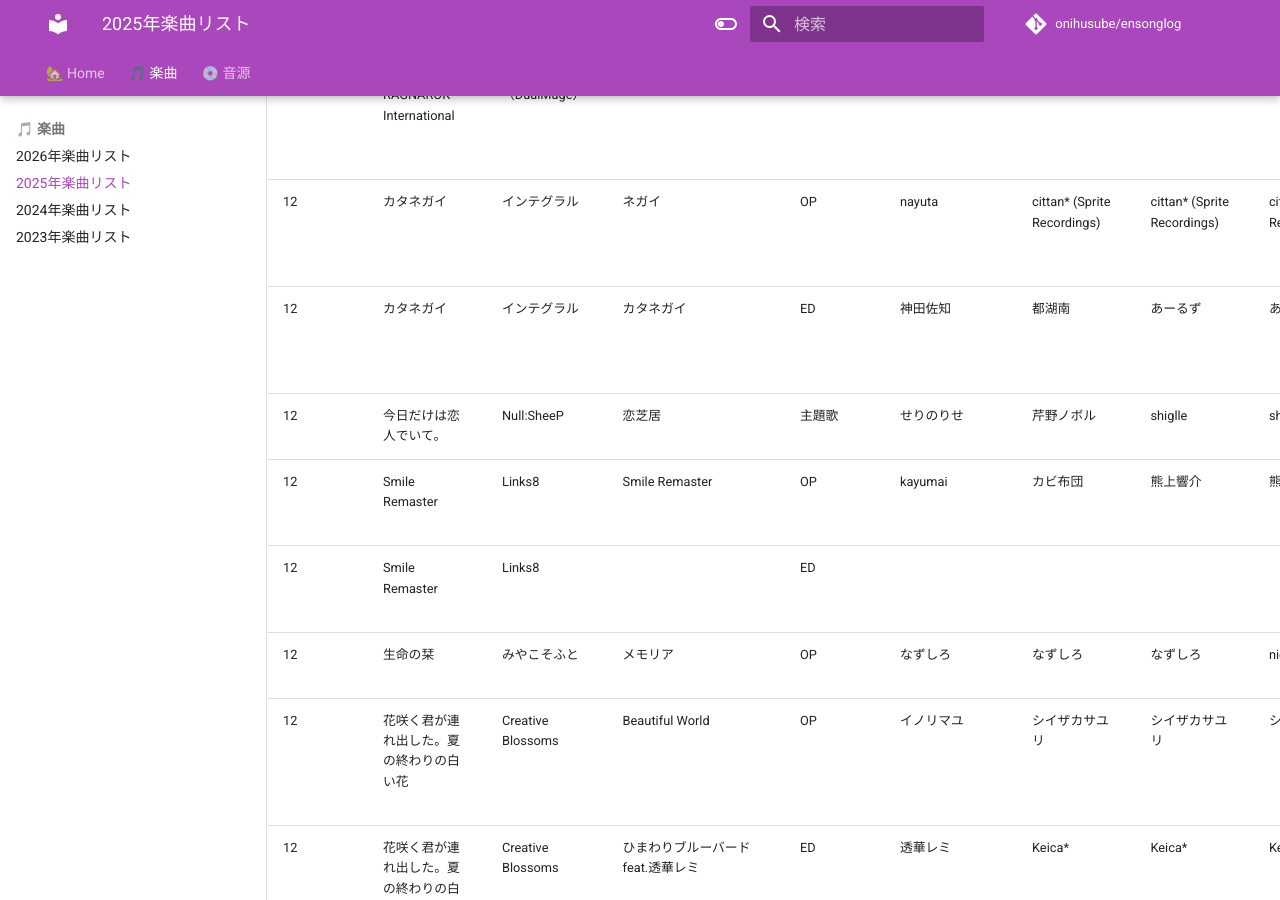
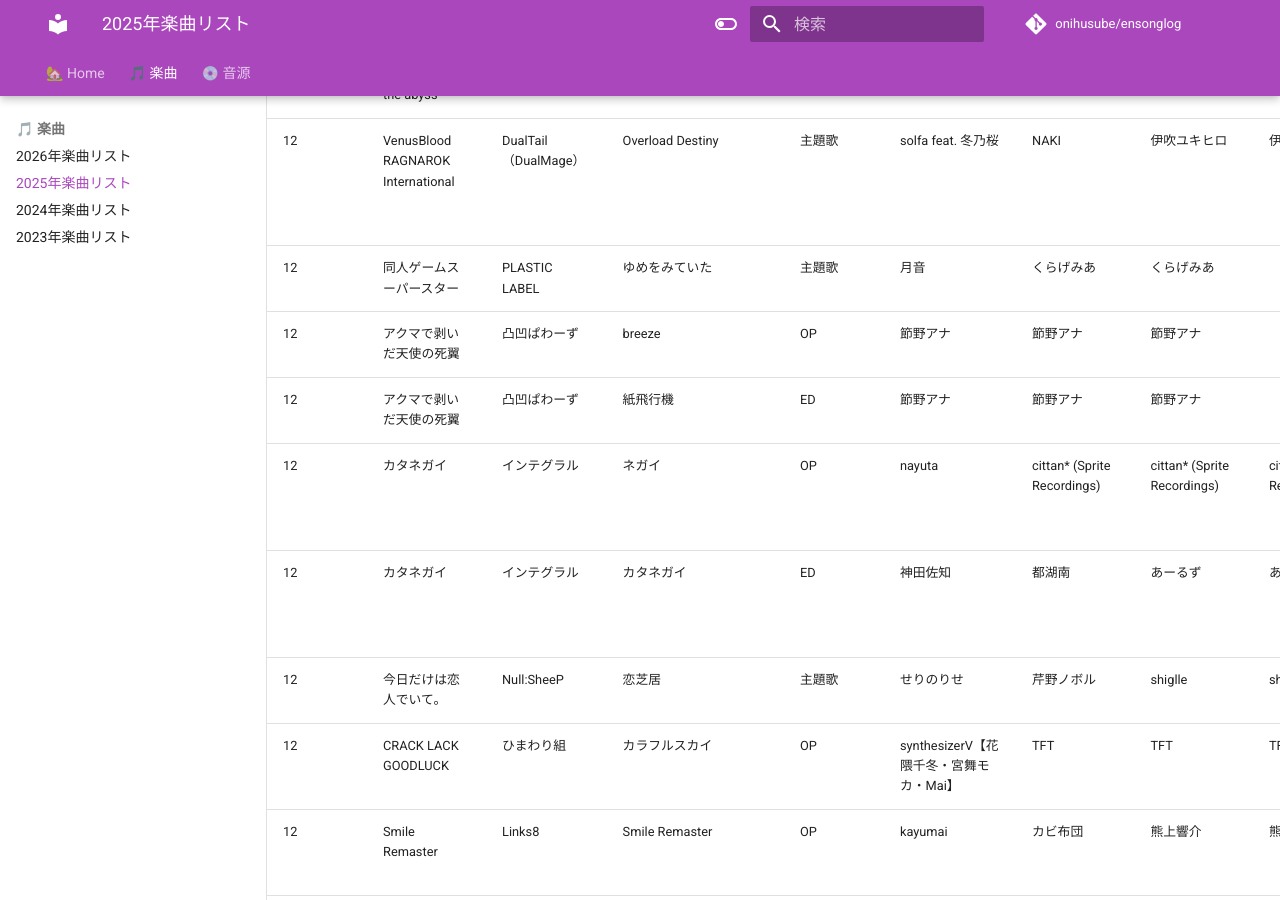
Before and after one commit to onihusube/ensonglog, an MkDocs documentation site: the page built from docs/2025/楽曲.md, in a window 1280 px wide and 900 px high, scrolled down 30371 px. Built offline with MkDocs 1.6.1 and Material for MkDocs 9.7.7, drawn with Linux system fonts in a browser that asks for light colours; emoji names are drawn with the system emoji font; comment, search, counter and statistics services are not loaded; some of the changed text lies outside the part shown.

Commit message:
曲情報追加

```diff
--- a/docs/2025/楽曲.md
+++ b/docs/2025/楽曲.md
@@ -280,6 +280,7 @@
 | 11<!--/07--> | 身バレだけはしたくない! ～有名女配信者さんは僕の言うことを何でも聞いてくれます～ | アパタイト | 0と1の彼女 | 主題歌 | | ROLLY BOX | ROLLY BOX | | ゲームディスク | | [:rabbit:](https://chobit.cc/7s34y) |
 | 11<!--/12--> | Million Depth | PLAYISM / Cyber Space Biotope | Re,Future | 主題歌 | 凛々咲 |  |  | | サウンドトラック（[Steam](https://store.steampowered.com/app/4126490/Million_Depth_Soundtrack/)） |  | [:fontawesome-brands-youtube:](https://www.youtube.com/watch?v=dVMoMHh4q4k) |
 | 11<!--/14--> | お義母さんとの秘密 ～結婚の挨拶に行ったら、先日のデリヘル嬢でした…。～ | アパタイト | レゾナンス | 主題歌 | | ROLLY BOX | ROLLY BOX | | ゲームディスク | | [:rabbit:](https://chobit.cc/dd0lj) |
+| 11<!--/17--> | Coffee Fox Kim Samwol | Mystic Quest | I'll Trust You (믿을게) | OP | 유은빈 |  | 신준기 | | Soundtrack（[Steam](https://store.steampowered.com/app/4334370/Coffee_Fox_Kim_Samwol_Soundtrack/) [STOVE](https://store.onstove.com/ko/games/103883)） | Music Director：신준기 | [:fontawesome-brands-youtube:](https://www.youtube.com/watch?v=l1pVBx4vkMo) |
 | 11<!--/27--> | ウツロマユ - Hollow Cocoon – Special Edition | | 繭籠り | ED | 朝木ゆう | えびかれー伯爵 | えびかれー伯爵 | えびかれー伯爵 | [Linkcore](https://linkco.re/mUhsTpEy) </br> [BOOTH](https://asagiyuu.booth.pm/items/5308306) | Mix：神灼爺 </br> ウツロマユ - Hollow Cocoon -（2023/12） ED | [:fontawesome-brands-youtube:](https://www.youtube.com/watch?v=67DA4_lyPTA) |
 | 11<!--/27--> | Knight Case Files | 氷冠スタジオ | アクター | 主題歌 | みすず（Laica） | Laica | Laica | Laica | [🎵🔗](https://linkcloud.mu/3e8b9c1f) | Gt:やま／Ba:tomoya／Dr:ざき | [:fontawesome-brands-youtube:](https://www.youtube.com/watch?v=aBN4LpUuzj8) |
 | 11<!--/28--> | 虹彩都市 | Key | GAZE | 主題歌 | nonoc | 川田まみ | 中沢伴行 | 中沢伴行、尾崎武士 | [LinkCore](https://linkco.re/gnhcUXvC) </br> 限定版特典 サウンドトラックCD | Guitar：尾崎武士　Bass：蛇石 徹 | [:fontawesome-brands-youtube:](https://www.youtube.com/watch?v=8le7FLr08go) |
@@ -317,9 +318,13 @@
 | 12<!--/26--> | True Colors -memories of the abyss- | MELLOW | Puddle Blue | 水萌ED | 八花 | 東条サダヲ | 東条サダヲ | 東条サダヲ | True Colors Original Sound Track | | [:fontawesome-brands-youtube:](https://www.youtube.com/watch?v=y2FvnowliJs) |
 | 12<!--/26--> | True Colors -memories of the abyss- | MELLOW | コントラスト -AnotherColor mix- | OPアレンジ | 夢乃ゆき | 東条サダヲ | 東条サダヲ | 東条サダヲ | サントラ予約特典 | | [:fontawesome-brands-youtube:](https://www.youtube.com/watch?v=KZPvmLtTeL8) [:fontawesome-brands-youtube:](https://www.youtube.com/watch?v=JwL1zWjVxoM) |
 | 12<!--/26--> | VenusBlood RAGNAROK International | DualTail（DualMage） | Overload Destiny | 主題歌 | solfa feat. 冬乃桜 | NAKI | 伊吹ユキヒロ | 伊吹ユキヒロ  | VenusBlood RAGNAROK International オリジナルサウンドトラック |  |
+| 12<!--/29--> | 同人ゲームスーパースター | PLASTIC LABEL | ゆめをみていた | 主題歌 | 月音 | くらげみあ | くらげみあ |  |  |  | [:fontawesome-brands-youtube:](https://www.youtube.com/watch?v=w-Z6qaQPZTI) |
+| 12<!--/31--> | アクマで剥いだ天使の死翼 | 凸凹ぱわーず | breeze | OP | 節野アナ | 節野アナ | 節野アナ |  | 主題歌集 [BOOTH](https://dkbk.booth.pm/items/7912080) | | |
+| 12<!--/31--> | アクマで剥いだ天使の死翼 | 凸凹ぱわーず | 紙飛行機 | ED | 節野アナ | 節野アナ | 節野アナ |  | 主題歌集 [BOOTH](https://dkbk.booth.pm/items/7912080) | | |
 | 12<!--/31--> | カタネガイ | インテグラル | ネガイ | OP | nayuta | cittan* (Sprite Recordings) | cittan* (Sprite Recordings) | cittan* (Sprite Recordings) | 【カタネガイ音楽集】 オリジナルサウンドトラック（[BOOTH](https://signumiisprite.booth.pm/items/7813315)） | Guitar: Nygaki, Mix & Mastering: Shibayan (Shibayan Records) | [:fontawesome-brands-twitter:](https://x.com/katanegai/status/1999437056750272570) [:fontawesome-brands-youtube:](https://www.youtube.com/watch?v=67SCEwQp3ZQ) |
 | 12<!--/31--> | カタネガイ | インテグラル | カタネガイ | ED | 神田佐知 | 都湖南 | あーるず | あーるず | 【カタネガイ音楽集】 オリジナルサウンドトラック（[BOOTH](https://signumiisprite.booth.pm/items/7813315)） | | |
 | 12<!--/31--> | 今日だけは恋人でいて。 | Null:SheeP | 恋芝居 | 主題歌 | せりのりせ | 芹野ノボル | shiglle | shiglle | | Gt.：天野駿佑（Flat×Company） | [:fontawesome-brands-youtube:](https://www.youtube.com/watch?v=liltHJSn28Y) |
+| 12<!--/31--> | CRACK LACK GOODLUCK | ひまわり組 | カラフルスカイ | OP | synthesizerV【花隈千冬・宮舞モカ・Mai】 | TFT | TFT | TFT |  |  | [:fontawesome-brands-twitter:](https://x.com/TFT7822/status/1884547400620195965) [:fontawesome-brands-youtube:](https://www.youtube.com/watch?v=4iOOLWBj9FI) |
 | 12<!--/31--> | Smile Remaster | Links8 | Smile Remaster | OP | kayumai | カビ布団 | 熊上響介 | 熊上響介 | C107会場限定セット購入特典カセットテープ | MIX：LEINIELmusic | [:fontawesome-brands-twitter:](https://x.com/RegameP58027/status/1999809813153280362) |
 | 12<!--/31--> | Smile Remaster | Links8 |  | ED |  |  |  |  | C107会場限定セット購入特典カセットテープ |  |  |
 | 12<!--/31--> | 生命の栞 | みやこそふと | メモリア | OP | なずしろ | なずしろ | なずしろ | nion | 同梱サウンドトラック | Guitar：しもぞの, Bass：あんいち | [:fontawesome-brands-youtube:](https://www.youtube.com/watch?v=ANfTDueFS_M) |
@@ -339,7 +344,6 @@
 |  | 梦之彼方-fate prologue |  | 大好きだよ | キャラクターソング | のんです | のんです、菱爱 | 東の明るさ | 東の明るさ |  |  | [B站](https://bilibili.com/video/BV19H4y177hK/) |
 | | ゆめうつつクインテット | るび様を崇める会 | ゆめうつつシンドローム | 主題歌 | 月乃 | SlenderGirl | SlenderGirl | SlenderGirl | | | [:fontawesome-brands-youtube:](https://www.youtube.com/watch?v=a1NNHG7T6KU) |
 | | ゆめうつつクインテット | るび様を崇める会 |  | ED | 月乃 | | | | | | |
-|  | CRACK LACK GOODLUCK | ひまわり組 | カラフルスカイ | OP| synthesizerV【花隈千冬・宮舞モカ・Mai】 | TFT | TFT | TFT |  |  | [:fontawesome-brands-twitter:](https://x.com/TFT7822/status/1884547400620195965) [:fontawesome-brands-youtube:](https://www.youtube.com/watch?v=4iOOLWBj9FI) |
 |  | 恋～清楚系猟奇物語～ | 狐を疑い | | OP | | | | | | | [:fontawesome-brands-youtube:](https://www.youtube.com/watch?v=PEvBSG6HGTI) |
 |  | 恋爱绮谭 | | 我又一次找到你 | 主題歌 | | 梦野瞳 / 代佳怡 | 代佳怡 | 大熊 | | 鼓手：Nils | [B站](https://bilibili.com/video/BV1QxfKYxEvV/) |
 |  | おさないレモンとおとなのバニラ | なつこん | Morning mix juice | | 朝比奈こん | 夏実 | 7mai  | | | | [HP](http://natukon.sblo.jp/article/191376333.html) |
```
Also changed, not shown: docs/2026/楽曲.md (+8 -1 lines), docs/2026/音源.md (+1 -1 lines).
